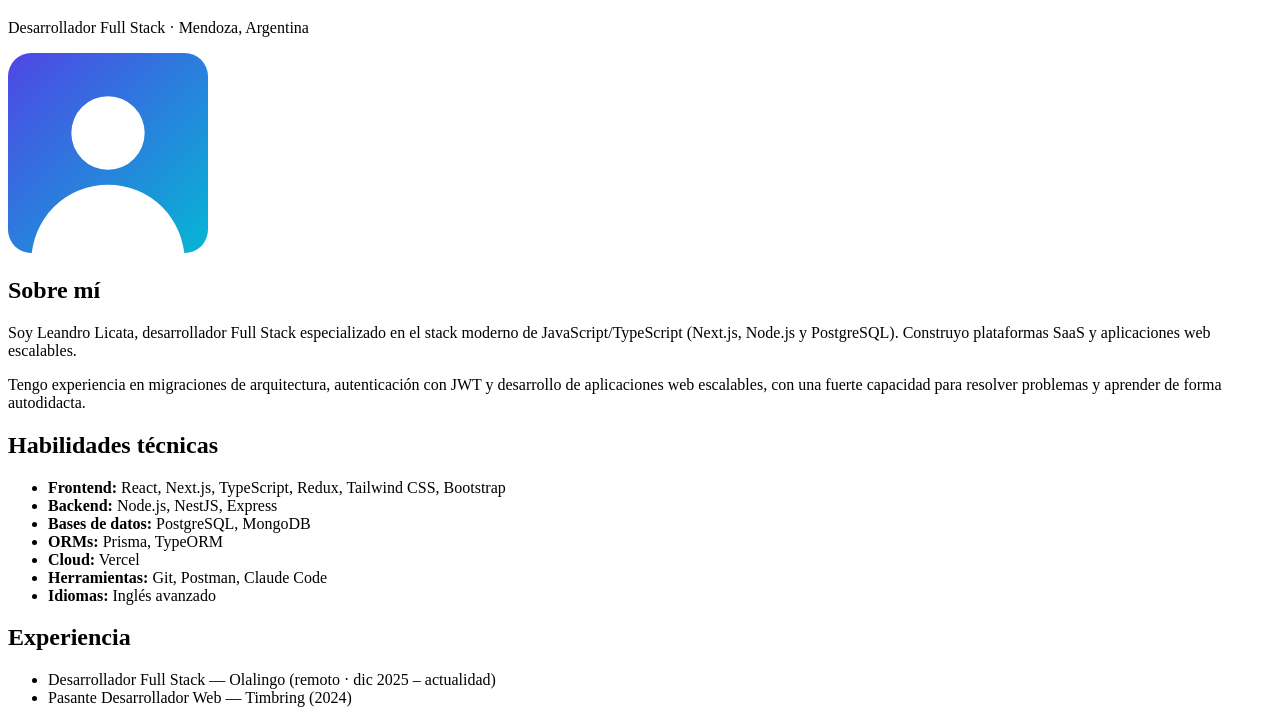
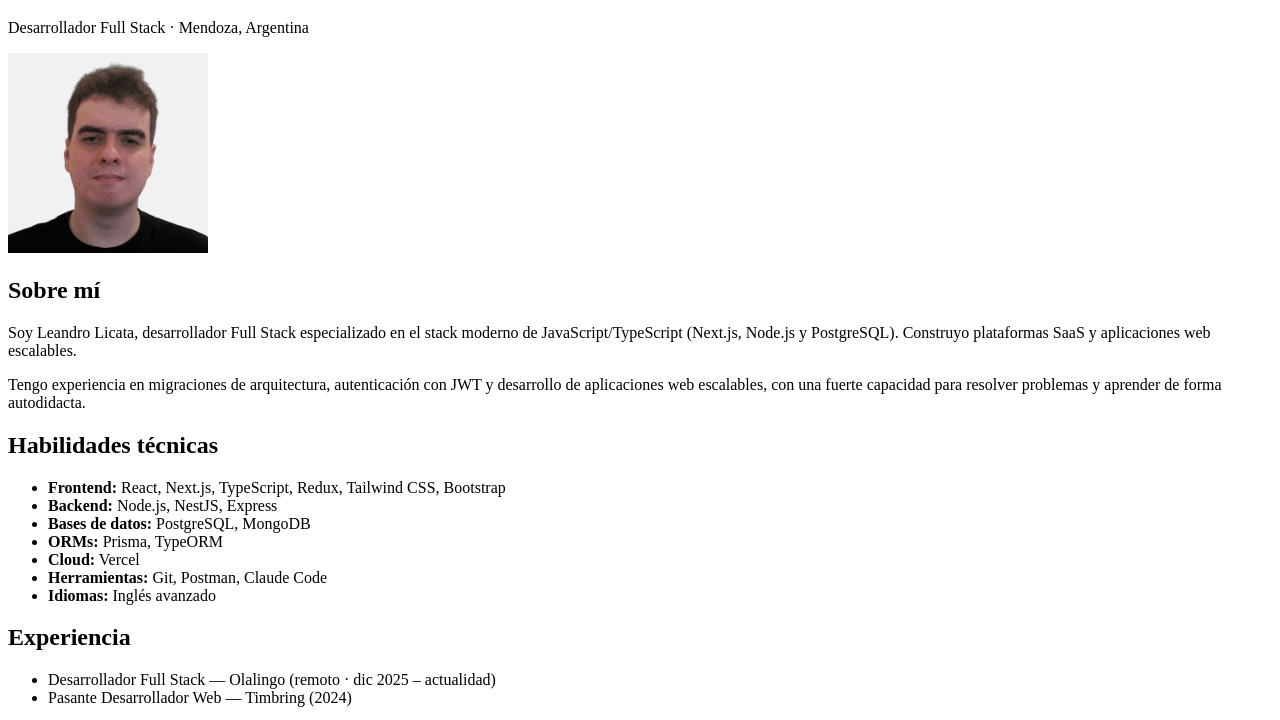
Before and after one commit to LeandroLicata/pagina-web-personal, a plain HTML site: page index.html in a window 1280 px wide. Shown: the part 61-781 px from the top of the page. Drawn offline with Linux system fonts and the light colour scheme.

Commit message:
Reemplazo el avatar por una foto de perfil real (leandro.jpeg)

```diff
--- a/index.html
+++ b/index.html
@@ -12,8 +12,7 @@
     <h1>Leandro Licata</h1>
     <p>Desarrollador Full Stack · Mendoza, Argentina</p>
 
-    <!-- Para usar una foto real, reemplazá el src por la ruta de tu imagen en img/ -->
-    <img src="img/perfil.svg" alt="Foto de perfil de Leandro Licata" width="200" height="200">
+    <img src="img/leandro.jpeg" alt="Foto de perfil de Leandro Licata" width="200" height="200">
   </header>
 
   <!-- ====== SOBRE MÍ ====== -->
```
Also changed, not shown: img/leandro.jpeg (added), img/perfil.svg (deleted).
